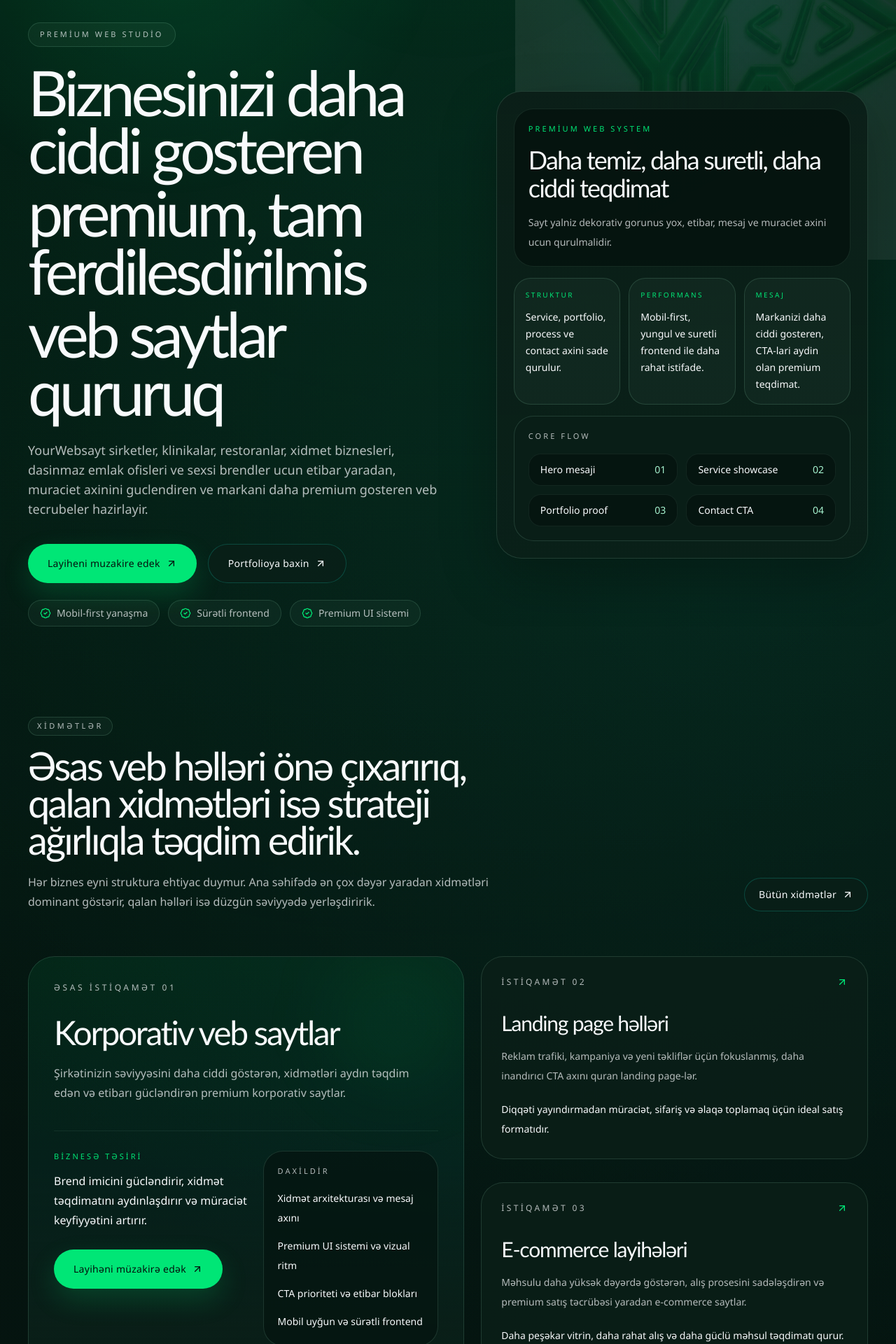
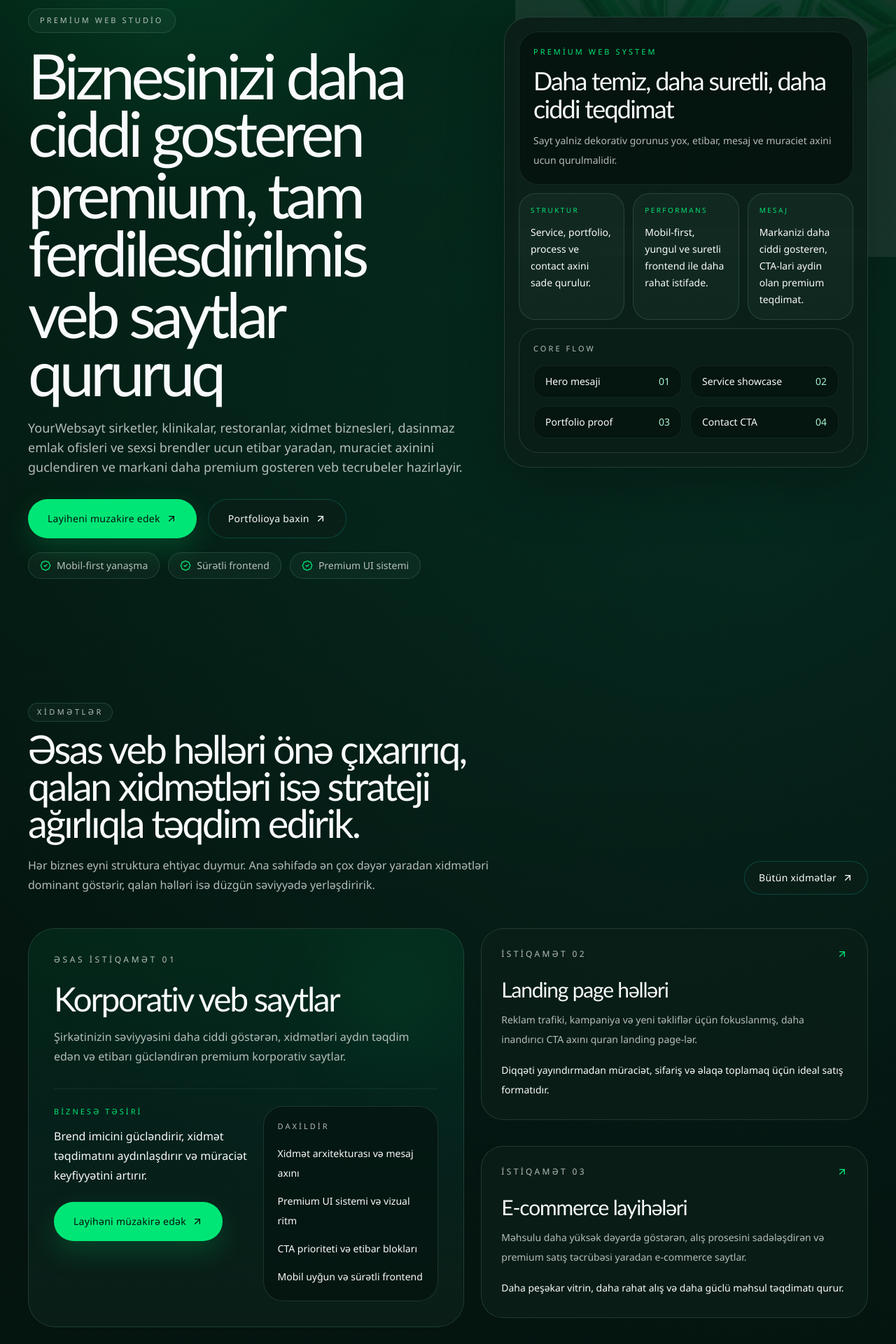
Before and after one commit to nasrullayevfarrukh-droid/YourWebsayt, a Next.js app: page / in a window 1280 px wide. Shown: the part 222-2142 px from the top of the page at 70% size. Built offline with nearby package versions, Linux system fonts and the light colour scheme.

Commit message:
Tighten homepage spacing and balance

```diff
--- a/components/layout/navbar.tsx
+++ b/components/layout/navbar.tsx
@@ -31,11 +31,11 @@ export function Navbar() {
 
   return (
     <>
-      <header className="fixed inset-x-0 top-0 z-[60] pt-3 sm:pt-5">
+      <header className="fixed inset-x-0 top-0 z-[60] pt-2 sm:pt-4">
         <Container>
           <div
             className={cn(
-              "flex items-center justify-between rounded-full px-4 py-3 transition-all duration-500 sm:px-5",
+              "flex items-center justify-between rounded-full px-4 py-2.5 transition-all duration-500 sm:px-5 sm:py-3",
               isScrolled
                 ? "glass-panel border border-[color:var(--color-border)] shadow-[0_12px_44px_rgba(0,0,0,0.32)]"
                 : "border border-[rgba(167,243,208,0.08)] bg-[rgba(4,17,13,0.48)] backdrop-blur-md"
--- a/components/ui/section-heading.tsx
+++ b/components/ui/section-heading.tsx
@@ -20,11 +20,11 @@ export function SectionHeading({
   className
 }: SectionHeadingProps) {
   return (
-    <Container className={cn("mb-12 sm:mb-16", className)}>
-      <div className="flex flex-col gap-8 lg:flex-row lg:items-end lg:justify-between">
+    <Container className={cn("mb-10 sm:mb-12", className)}>
+      <div className="flex flex-col gap-6 lg:flex-row lg:items-end lg:justify-between lg:gap-8">
         <Reveal className="max-w-3xl">
           {eyebrow ? (
-            <div className="mb-4 inline-flex rounded-full border border-[color:var(--color-border)] bg-[rgba(167,243,208,0.04)] px-3 py-1 text-[11px] uppercase tracking-[0.32em] text-[var(--color-muted)]">
+            <div className="mb-3 inline-flex rounded-full border border-[color:var(--color-border)] bg-[rgba(167,243,208,0.04)] px-3 py-1 text-[11px] uppercase tracking-[0.32em] text-[var(--color-muted)]">
               {eyebrow}
             </div>
           ) : null}
--- a/sections/featured-projects-section.tsx
+++ b/sections/featured-projects-section.tsx
@@ -16,7 +16,7 @@ const proofNotes = [
 
 export function FeaturedProjectsSection() {
   return (
-    <section className="py-24 sm:py-32">
+    <section className="py-20 sm:py-24">
       <SectionHeading
         eyebrow="Portfolio"
         title="Hazırladığım və təqdim etdiyim layihələr"
@@ -35,7 +35,7 @@ export function FeaturedProjectsSection() {
                 <div className="text-xs uppercase tracking-[0.28em] text-[var(--color-accent)]">
                   Portfolio qeydi
                 </div>
-                <div className="mt-6 space-y-4">
+                <div className="mt-5 space-y-4">
                   {proofNotes.map((note) => (
                     <div
                       key={note}
@@ -45,7 +45,7 @@ export function FeaturedProjectsSection() {
                     </div>
                   ))}
                 </div>
-                <div className="mt-6 border-t border-[color:rgba(167,243,208,0.08)] pt-5">
+                <div className="mt-5 border-t border-[color:rgba(167,243,208,0.08)] pt-4">
                   <div className="text-sm leading-7 text-[var(--color-muted)]">
                     Yuxarıda canlı tamamlanmış işlər, aşağı hissədə isə fərqli sektorlar üçün
                     hazırlanmış portfolio nümunələri göstərilir.
@@ -62,7 +62,7 @@ export function FeaturedProjectsSection() {
           </div>
         </div>
 
-        <Reveal className="mt-8">
+        <Reveal className="mt-6">
           <div className="flex flex-wrap items-center justify-between gap-4 border-t border-[color:rgba(167,243,208,0.08)] pt-6">
             <p className="max-w-2xl text-sm leading-7 text-[var(--color-muted)]">
               Tamamlanmış işlər və portfolio nümunələri eyni sistemdə göstərilir ki həm real
--- a/sections/final-cta-section.tsx
+++ b/sections/final-cta-section.tsx
@@ -10,10 +10,10 @@ const ctaPoints = [
 
 export function FinalCtaSection() {
   return (
-    <section className="pb-24 pt-10 sm:pb-32">
+    <section className="pb-20 pt-6 sm:pb-24 sm:pt-8">
       <Container>
         <Reveal>
-          <div className="relative overflow-hidden rounded-[40px] border border-[var(--color-accent-secondary)]/28 bg-[linear-gradient(140deg,rgba(0,230,118,0.08),rgba(20,184,166,0.12)_44%,rgba(11,31,24,0.94))] px-6 py-10 sm:px-10 sm:py-14">
+          <div className="relative overflow-hidden rounded-[40px] border border-[var(--color-accent-secondary)]/28 bg-[linear-gradient(140deg,rgba(0,230,118,0.08),rgba(20,184,166,0.12)_44%,rgba(11,31,24,0.94))] px-6 py-8 sm:px-9 sm:py-12">
             <div className="absolute right-0 top-0 h-56 w-56 bg-[radial-gradient(circle,rgba(0,230,118,0.18),transparent_72%)] blur-3xl" />
             <div className="relative max-w-3xl">
               <div className="text-xs uppercase tracking-[0.32em] text-[var(--color-accent)]">
@@ -26,7 +26,7 @@ export function FinalCtaSection() {
                 Layihənizi bizimlə planlaşdırın. Strategiya, dizayn və inkişaf bir yerdə, bir studiya standartında idarə olunsun.
               </p>
 
-              <div className="mt-8 flex flex-wrap items-center gap-4">
+              <div className="mt-7 flex flex-wrap items-center gap-4">
                 <Button href="/contact" size="lg">
                   Layihənizi bizimlə planlaşdırın
                 </Button>
@@ -35,7 +35,7 @@ export function FinalCtaSection() {
                 </div>
               </div>
 
-              <div className="mt-8 grid gap-3 sm:grid-cols-3">
+              <div className="mt-6 grid gap-3 sm:grid-cols-3">
                 {ctaPoints.map((point) => (
                   <div
                     key={point}
--- a/sections/home-contact-section.tsx
+++ b/sections/home-contact-section.tsx
@@ -10,7 +10,7 @@ export function HomeContactSection() {
   const instagram = siteConfig.socialLinks.find((item) => item.label === "Instagram");
 
   return (
-    <section className="pb-24 pt-4 sm:pb-32">
+    <section className="pb-20 pt-2 sm:pb-24 sm:pt-4">
       <SectionHeading
         eyebrow="Əlaqə"
         title="Layihənizi qısa yazın, hansı biznes nəticəsini istədiyinizi birlikdə dəqiqləşdirək."
@@ -18,14 +18,14 @@ export function HomeContactSection() {
       />
 
       <Container>
-        <div className="grid gap-8 xl:grid-cols-[0.9fr_1.1fr]">
+        <div className="grid gap-6 xl:grid-cols-[0.9fr_1.1fr] xl:gap-7">
           <div className="space-y-6">
             <Reveal>
-              <div className="rounded-[30px] border border-white/10 bg-[linear-gradient(180deg,rgba(255,255,255,0.05),rgba(255,255,255,0.02))] p-6 sm:p-7">
+              <div className="rounded-[30px] border border-white/10 bg-[linear-gradient(180deg,rgba(255,255,255,0.05),rgba(255,255,255,0.02))] p-5 sm:p-6">
                 <div className="text-xs uppercase tracking-[0.3em] text-[var(--color-muted)]">
                   Birbaşa əlaqə
                 </div>
-                <div className="mt-6 space-y-4">
+                <div className="mt-5 space-y-4">
                   <Link
                     href="https://wa.me/994505552025"
                     className="block rounded-[22px] border border-white/10 bg-white/[0.03] px-5 py-4 text-sm text-[var(--color-text)] transition-all duration-300 hover:border-[var(--color-accent)]/45 hover:bg-white/[0.05]"
@@ -51,7 +51,7 @@ export function HomeContactSection() {
             </Reveal>
 
             <Reveal delay={0.08}>
-              <div className="rounded-[30px] border border-white/10 bg-white/[0.03] p-6 sm:p-7">
+              <div className="rounded-[30px] border border-white/10 bg-white/[0.03] p-5 sm:p-6">
                 <div className="text-xs uppercase tracking-[0.3em] text-[var(--color-muted)]">
                   Nə üçün yazmaq olar
                 </div>
--- a/sections/home-hero.tsx
+++ b/sections/home-hero.tsx
@@ -33,7 +33,7 @@ const coreFlow = ["Hero mesaji", "Service showcase", "Portfolio proof", "Contact
 
 export function HomeHero() {
   return (
-    <section className="relative overflow-hidden pt-32 sm:pt-40">
+    <section className="relative overflow-hidden pb-14 pt-28 sm:pb-16 sm:pt-32 lg:pb-20 lg:pt-36">
       <div
         aria-hidden="true"
         className="absolute inset-0 bg-no-repeat opacity-[0.08]"
@@ -46,13 +46,13 @@ export function HomeHero() {
       <div className="absolute inset-0 bg-[radial-gradient(circle_at_18%_0%,rgba(0,230,118,0.14),transparent_28%),radial-gradient(circle_at_82%_10%,rgba(20,184,166,0.1),transparent_22%)]" />
 
       <Container className="relative">
-        <div className="grid gap-12 lg:grid-cols-[minmax(0,1.05fr)_minmax(320px,0.95fr)] lg:items-center">
+        <div className="grid gap-10 lg:grid-cols-[minmax(0,1.04fr)_minmax(300px,0.88fr)] lg:items-start xl:gap-12">
           <Reveal className="max-w-3xl">
-            <div className="mb-6 inline-flex items-center gap-2 rounded-full border border-[color:var(--color-border)] bg-[rgba(167,243,208,0.04)] px-4 py-2 text-[11px] uppercase tracking-[0.28em] text-[var(--color-muted)]">
+            <div className="mb-5 inline-flex items-center gap-2 rounded-full border border-[color:var(--color-border)] bg-[rgba(167,243,208,0.04)] px-4 py-2 text-[11px] uppercase tracking-[0.28em] text-[var(--color-muted)]">
               Premium web studio
             </div>
 
-            <div className="space-y-2">
+            <div className="space-y-1.5">
               {heroLines.map((line) => (
                 <h1
                   key={line}
@@ -63,13 +63,13 @@ export function HomeHero() {
               ))}
             </div>
 
-            <p className="mt-7 max-w-2xl text-base leading-7 text-[var(--color-muted)] sm:text-lg">
+            <p className="mt-6 max-w-2xl text-base leading-7 text-[var(--color-muted)] sm:text-lg">
               YourWebsayt sirketler, klinikalar, restoranlar, xidmet biznesleri, dasinmaz emlak
               ofisleri ve sexsi brendler ucun etibar yaradan, muraciet axinini guclendiren ve
               markani daha premium gosteren veb tecrubeler hazirlayir.
             </p>
 
-            <div className="mt-9 flex flex-wrap gap-4">
+            <div className="mt-8 flex flex-wrap gap-4">
               <Button href="/contact" size="lg">
                 Layiheni muzakire edek
               </Button>
@@ -78,7 +78,7 @@ export function HomeHero() {
               </Button>
             </div>
 
-            <div className="mt-6 flex flex-wrap gap-3 text-sm text-[var(--color-muted)]">
+            <div className="mt-5 flex flex-wrap gap-3 text-sm text-[var(--color-muted)]">
               {heroTrustIndicators.slice(0, 3).map((indicator) => (
                 <div
                   key={indicator}
@@ -91,22 +91,22 @@ export function HomeHero() {
             </div>
           </Reveal>
 
-          <Reveal delay={0.08} className="lg:pl-4">
-            <div className="rounded-[36px] border border-[color:var(--color-border)] bg-[linear-gradient(180deg,rgba(11,31,24,0.96),rgba(11,31,24,0.84))] p-5 shadow-[0_28px_80px_rgba(0,0,0,0.28)] sm:p-6">
-              <div className="rounded-[28px] border border-[color:rgba(167,243,208,0.1)] bg-[rgba(4,17,13,0.72)] p-5">
+          <Reveal delay={0.08} className="lg:ml-auto lg:max-w-[34rem] lg:pl-2 lg:pt-3">
+            <div className="rounded-[36px] border border-[color:var(--color-border)] bg-[linear-gradient(180deg,rgba(11,31,24,0.96),rgba(11,31,24,0.84))] p-4 shadow-[0_28px_80px_rgba(0,0,0,0.28)] sm:p-5">
+              <div className="rounded-[28px] border border-[color:rgba(167,243,208,0.1)] bg-[rgba(4,17,13,0.72)] p-4 sm:p-5">
                 <div className="text-[11px] uppercase tracking-[0.28em] text-[var(--color-accent)]">
                   Premium web system
                 </div>
-                <h2 className="mt-4 font-display text-3xl tracking-[-0.05em] text-[var(--color-text)] sm:text-4xl">
+                <h2 className="mt-3 font-display text-3xl tracking-[-0.05em] text-[var(--color-text)] sm:text-4xl">
                   Daha temiz, daha suretli, daha ciddi teqdimat
                 </h2>
-                <p className="mt-4 text-sm leading-7 text-[var(--color-muted)]">
+                <p className="mt-3 text-sm leading-7 text-[var(--color-muted)]">
                   Sayt yalniz dekorativ gorunus yox, etibar, mesaj ve muraciet axini ucun
                   qurulmalidir.
                 </p>
               </div>
 
-              <div className="mt-4 grid gap-3 sm:grid-cols-3 lg:grid-cols-1 xl:grid-cols-3">
+              <div className="mt-3 grid gap-3 sm:grid-cols-3 lg:grid-cols-1 xl:grid-cols-3">
                 {heroSignals.map((signal) => (
                   <div
                     key={signal.label}
@@ -120,7 +120,7 @@ export function HomeHero() {
                 ))}
               </div>
 
-              <div className="mt-4 rounded-[28px] border border-[color:var(--color-border)] bg-[rgba(11,31,24,0.72)] p-5">
+              <div className="mt-3 rounded-[28px] border border-[color:var(--color-border)] bg-[rgba(11,31,24,0.72)] p-4 sm:p-5">
                 <div className="text-[11px] uppercase tracking-[0.28em] text-[var(--color-muted)]">
                   Core flow
                 </div>
--- a/sections/process-section.tsx
+++ b/sections/process-section.tsx
@@ -5,9 +5,9 @@ import { processSteps } from "@/data/site";
 
 export function ProcessSection() {
   return (
-    <section className="py-24 sm:py-32">
+    <section className="py-20 sm:py-24">
       <Container>
-        <div className="grid gap-12 xl:grid-cols-[0.78fr_1.22fr] xl:items-start">
+        <div className="grid gap-10 xl:grid-cols-[0.78fr_1.22fr] xl:items-start">
           <Reveal>
             <div className="max-w-xl">
               <div className="mb-5 inline-flex rounded-full border border-[color:var(--color-border)] bg-[rgba(167,243,208,0.04)] px-3 py-1 text-[11px] uppercase tracking-[0.32em] text-[var(--color-muted)]">
@@ -19,7 +19,7 @@ export function ProcessSection() {
               <p className="mt-5 text-base leading-7 text-[var(--color-muted)]">
                 Brief-dən təhvilə qədər hər addım görünən və idarə olunan olur. Bu həm işin keyfiyyətini, həm də sizin rahatlığınızı gücləndirir.
               </p>
-              <div className="mt-8">
+              <div className="mt-7">
                 <Button href="/contact" variant="secondary">
                   Prosesi müzakirə et
                 </Button>
--- a/sections/services-section.tsx
+++ b/sections/services-section.tsx
@@ -41,7 +41,7 @@ export function ServicesSection() {
   const [leadService, ...sideServices] = primaryServices;
 
   return (
-    <section className="py-24 sm:py-32">
+    <section className="py-20 sm:py-24">
       <SectionHeading
         eyebrow="Xidmətlər"
         title="Əsas veb həlləri önə çıxarırıq, qalan xidmətləri isə strateji ağırlıqla təqdim edirik."
@@ -65,14 +65,14 @@ export function ServicesSection() {
                 <div className="text-xs uppercase tracking-[0.3em] text-[var(--color-muted)]">
                   Əsas istiqamət {leadService.number}
                 </div>
-                <h3 className="mt-8 max-w-xl text-balance font-display text-4xl tracking-[-0.05em] text-[var(--color-text)] sm:text-5xl">
+                <h3 className="mt-6 max-w-xl text-balance font-display text-4xl tracking-[-0.05em] text-[var(--color-text)] sm:text-5xl">
                   {leadService.title}
                 </h3>
-                <p className="mt-5 max-w-2xl text-base leading-7 text-[var(--color-muted)]">
+                <p className="mt-4 max-w-2xl text-base leading-7 text-[var(--color-muted)]">
                   {leadService.description}
                 </p>
 
-                <div className="mt-10 grid gap-5 border-t border-[color:rgba(167,243,208,0.08)] pt-7 md:grid-cols-[1fr_0.9fr]">
+                <div className="mt-8 grid gap-5 border-t border-[color:rgba(167,243,208,0.08)] pt-6 md:grid-cols-[1fr_0.9fr]">
                   <div>
                     <div className="text-[11px] uppercase tracking-[0.28em] text-[var(--color-accent)]">
                       Biznesə təsiri
@@ -80,7 +80,7 @@ export function ServicesSection() {
                     <p className="mt-3 text-base leading-7 text-[var(--color-text)]">
                       {leadService.benefit}
                     </p>
-                    <div className="mt-7">
+                    <div className="mt-6">
                       <Button href="/contact" size="lg">
                         Layihəni müzakirə edək
                       </Button>
@@ -117,20 +117,20 @@ export function ServicesSection() {
                     <ArrowUpRight className="size-4 text-[var(--color-accent)] transition-transform duration-300 group-hover:translate-x-1 group-hover:-translate-y-1" />
                   </div>
 
-                  <h3 className="mt-8 text-3xl font-display tracking-[-0.04em] text-[var(--color-text)]">
+                  <h3 className="mt-6 text-3xl font-display tracking-[-0.04em] text-[var(--color-text)]">
                     {service.title}
                   </h3>
-                  <p className="mt-4 text-sm leading-7 text-[var(--color-muted)]">
+                  <p className="mt-3 text-sm leading-7 text-[var(--color-muted)]">
                     {service.description}
                   </p>
-                  <p className="mt-5 text-sm leading-7 text-[var(--color-text)]">{service.benefit}</p>
+                  <p className="mt-4 text-sm leading-7 text-[var(--color-text)]">{service.benefit}</p>
                 </div>
               </Reveal>
             ))}
           </div>
         </div>
 
-        <div className="mt-12 grid gap-4 border-t border-[color:rgba(167,243,208,0.08)] pt-8 md:grid-cols-2 xl:grid-cols-5">
+        <div className="mt-10 grid gap-4 border-t border-[color:rgba(167,243,208,0.08)] pt-6 md:grid-cols-2 xl:grid-cols-5">
           {secondaryServices.map((service, index) => (
             <Reveal key={service} delay={index * 0.03}>
               <div className="border-b border-[color:rgba(167,243,208,0.08)] pb-4 text-sm leading-7 text-[var(--color-muted)]">
```
